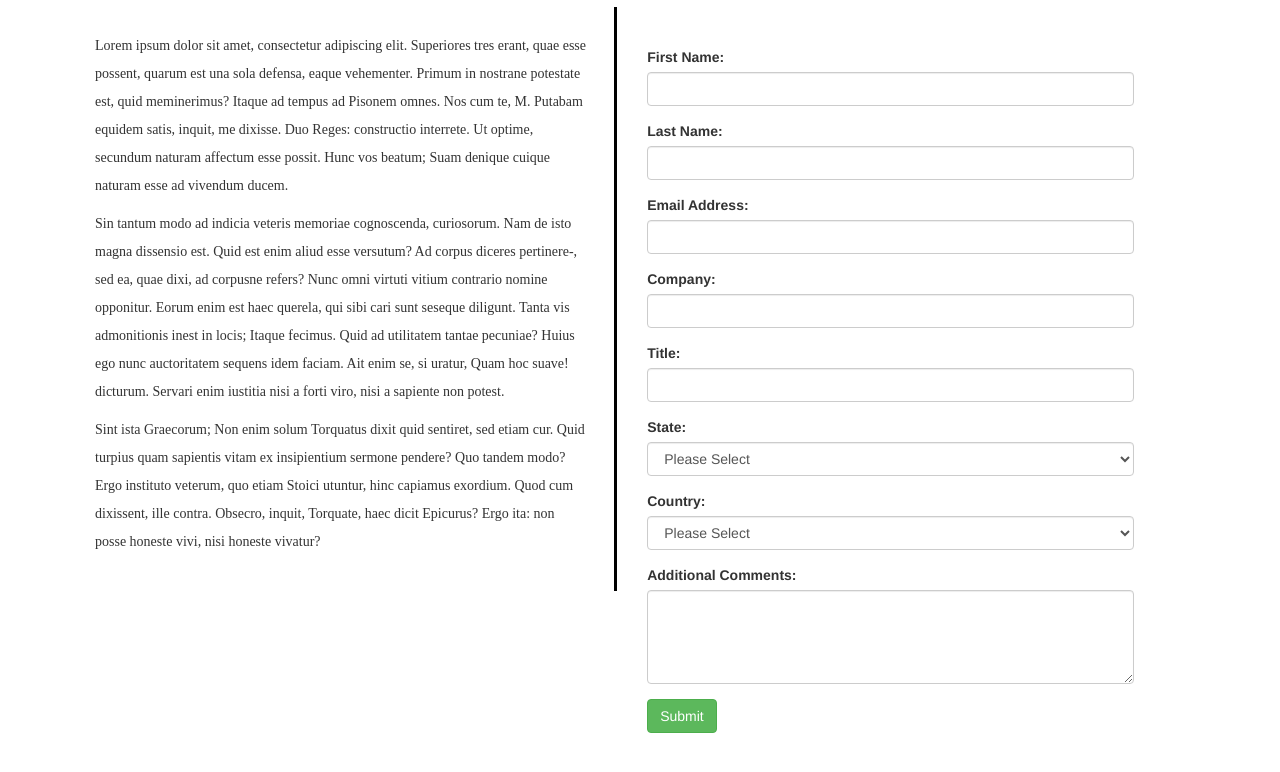
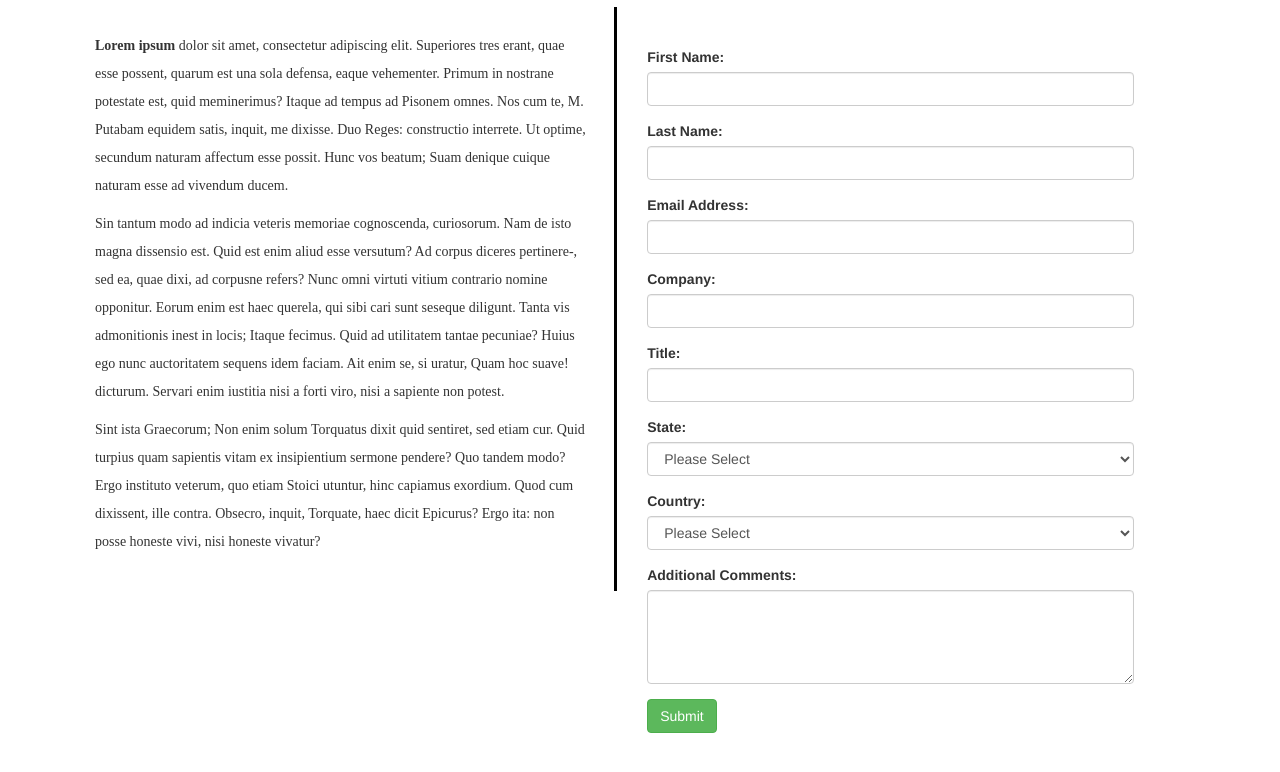
Before and after one commit to chadsundberg/R1-CC, a plain HTML site: page index.html in a window 1280 px wide. Shown: the part 44-816 px from the top of the page. Drawn offline with nearby package versions, Linux system fonts and the light colour scheme; a script that the page names is missing.

Commit message:
added bold

```diff
--- a/index.html
+++ b/index.html
@@ -24,7 +24,7 @@
   <div id = "middleDiv" class = "container">
     <div class = "loremIpsum">
       <p>
-        Lorem ipsum dolor sit amet, consectetur adipiscing elit. Superiores tres erant, quae esse possent, quarum est una sola defensa, eaque vehementer.
+        <b>Lorem ipsum</b> dolor sit amet, consectetur adipiscing elit. Superiores tres erant, quae esse possent, quarum est una sola defensa, eaque vehementer.
         Primum in nostrane potestate est, quid meminerimus? Itaque ad tempus ad Pisonem omnes. Nos cum te, M. Putabam equidem satis, inquit, me dixisse.
         Duo Reges: constructio interrete. Ut optime, secundum naturam affectum esse possit. Hunc vos beatum; Suam denique cuique naturam esse ad vivendum ducem.
       </p>
```
